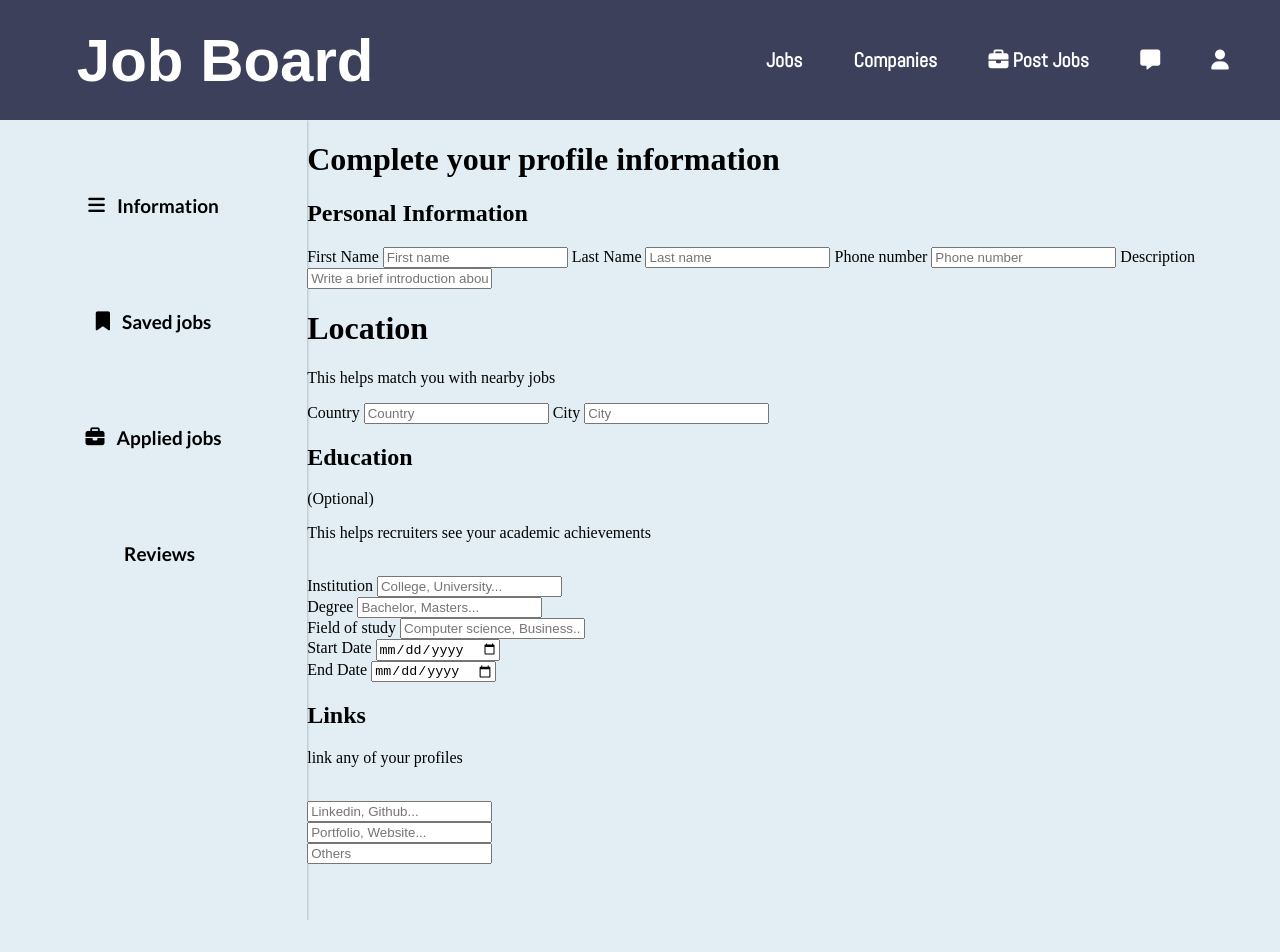
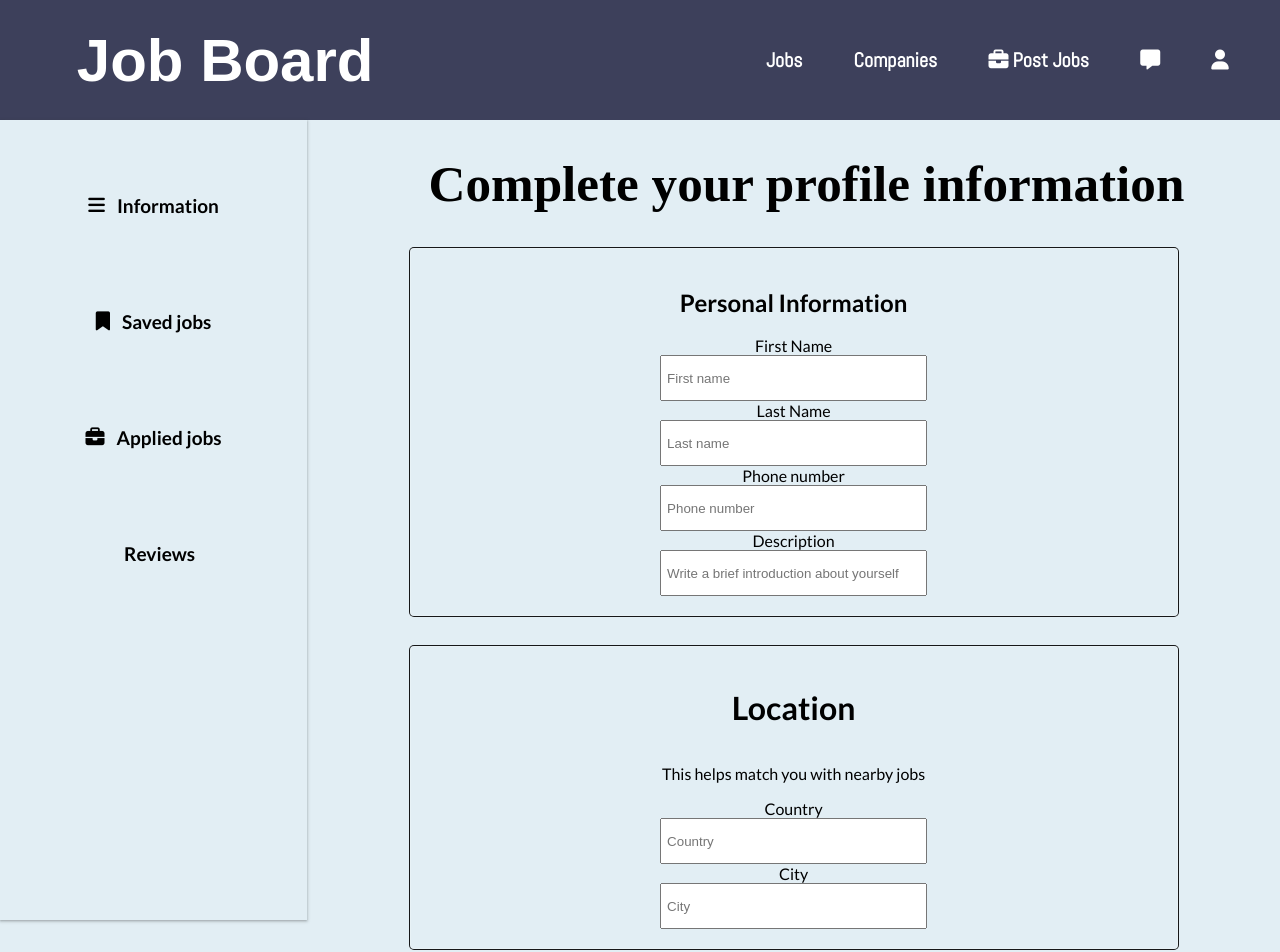
Before and after one commit to lydiadufek/CSC337-FinalProject, a website: page public_html/profile.html in a window 1280 px wide. Shown: the top 952 px of the page. Before the commit the page ends 920 px from the top, so only its background shows below. Drawn offline with Linux system fonts and the light colour scheme; some icons are missing; a web font is replaced by a local one.

Commit message:
profile styling update

```diff
--- a/public_html/style2.css
+++ b/public_html/style2.css
@@ -12,7 +12,8 @@ body{
     align-items:center ;
     background-color: #3D405B;
     height: 15vh;
-}
+    position: relative;
+    }
 
 #logo{
     color:white;
@@ -118,7 +119,8 @@ select{
     width:24%;
     float:left;
     display: flex;
-    height:100vh;
+    height:100%;
+    position: fixed;
     flex-direction: column;
     box-shadow: rgba(60, 64, 67, 0.3) 0px 1px 2px 0px, rgba(60, 64, 67, 0.15) 0px 1px 3px 1px;
 
@@ -137,3 +139,39 @@ select{
 .tab i{
     margin-right:12px;
 }
+
+
+#profile-info{
+    text-align: center;
+    font-family: 'Lato', sans-serif;
+}
+
+
+#profile-title{
+    font-family: 'Dongle';
+    font-size:4vw;
+    margin-left:26vw;
+}
+
+.profile-section{
+    display:flex;
+    flex-direction: column;
+    align-items: center;
+    width: 60%;
+    border: none;
+    border-radius: 4px;
+    margin: auto;
+    margin-bottom:30px;
+    margin-left:32vw;
+    padding:20px 0px;
+    box-shadow: rgba(255, 255, 255, 0.2) 0px 0px 0px 1px inset, rgba(0, 0, 0, 0.9) 0px 0px 0px 1px;
+}
+.profile-section input{
+    padding-left:5px;
+    width:20vw;
+    height:5vh;
+}
+
+.profile-section label{
+    padding-top: 15px 0px;
+}
```
